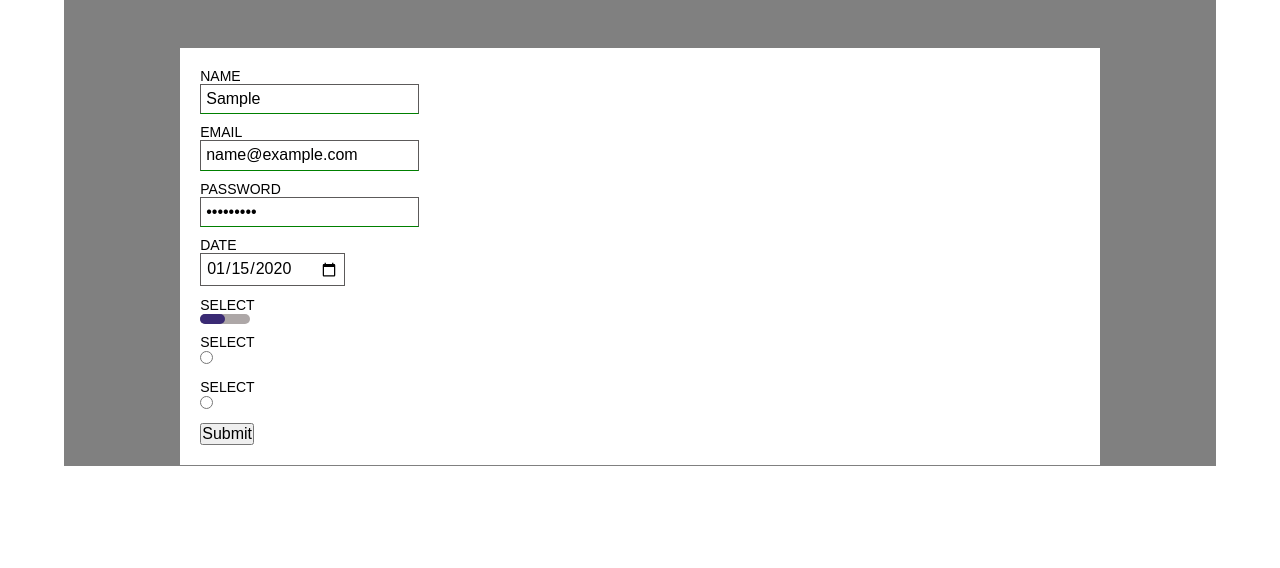
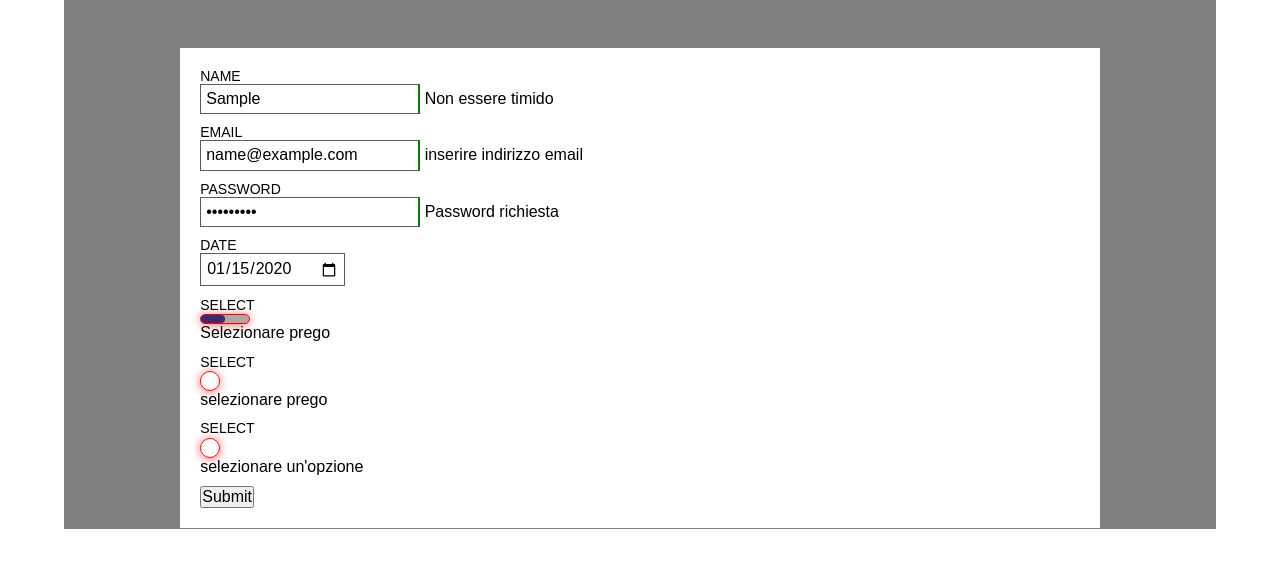
Before and after one commit to Atileon/sassGridFn, a website built with webpack: page src/index.html in a window 1280 px wide. Both pictures are taken after typing "Sample", "name@example.com", "Sample123", "2020-01-15" into the empty fields and a click on the button "Submit". Shown: the part 90-658 px from the top of the page. Built offline with nearby package versions, Linux system fonts and the light colour scheme.

Commit message:
check validation and trim textual inputs

```diff
--- a/src/index.html
+++ b/src/index.html
@@ -8,36 +8,49 @@
   <body>
     <div class="container">
       <h1>TESTING FORMS</h1>
-      <form action="/" class="form" data-form-validation="true">
-        <label data-label="name">
+      <form action="/" method="POST" class="form" data-form-validation="true">
+        <label data-label="name" data-err-message="Non essere timido">
           <input type="text" name="name" placeholder="Name" required />
         </label>
-        <label data-label="email">
+        <label data-label="email" data-err-message="inserire indirizzo email">
           <input
             type="email"
             name="email"
-
             placeholder="Insert email"
             required
           />
         </label>
 
-        <label data-label="password">
-          <input type="password" name="password"  required />
+        <label data-label="password" data-err-message="Password richiesta">
+          <input type="password" name="password" required />
         </label>
         <label data-label="date">
-          <input type="date" name="date"  />
+          <input type="date" name="date" />
         </label>
-        <label data-label="select" class="custom-check">
-          <input type="checkbox" name="check-one"  required />
+        <label
+          data-label="select"
+          class="custom-check"
+          data-err-message="Selezionare prego"
+        >
+          <input type="checkbox" name="check-one" required />
           <span></span>
         </label>
 
-        <label data-label="select">
-          <input type="radio" name="radio-one"  required />
+        <label
+          data-label="select"
+          class="custom-radio"
+          data-err-message="selezionare prego"
+        >
+          <input type="radio" name="radio-one" required />
+          <span></span>
         </label>
-        <label data-label="select">
-          <input type="radio" name="radio-one"  required />
+        <label
+          data-label="select"
+          class="custom-radio"
+          data-err-message="selezionare un'opzione"
+        >
+          <input type="radio" name="radio-one" required />
+          <span></span>
         </label>
         <button type="submit">Submit</button>
       </form>
--- a/src/js/FormValidator.js
+++ b/src/js/FormValidator.js
@@ -14,7 +14,7 @@ export default class FormValidator {
   }
   trimInputs(form) {
     let inputs = form.querySelectorAll("input:required");
-    console.log(inputs);
+    // console.log(inputs);
     for (let input of inputs) {
       input.addEventListener("focusout", () => {
         console.log("-" + input.value + "-");
@@ -23,13 +23,26 @@ export default class FormValidator {
       });
     }
   }
+  ajaxCall(form) {
+    let url = "/";
+    let data = new FormData(form);
+    fetch(url, {
+      method: "post",
+      body: data
+    }).then(resp => {
+      resp.text().then(function(txt) {
+        console.log(txt);
+      });
+    });
+  }
   checkValids(form) {
     let submitBtn = form.querySelector(this.SELECTORS.submitBtn);
 
-    submitBtn.addEventListener("click", () => {
-      console.log(form);
+    submitBtn.addEventListener("click", e => {
       if (form.checkValidity()) {
         console.log("valid");
+        e.preventDefault();
+        this.ajaxCall(form);
       } else {
         console.error("invalid inputs");
         form.classList.add(this.checkValidsClass);
--- a/src/sass/_f_customs.scss
+++ b/src/sass/_f_customs.scss
@@ -38,3 +38,44 @@
     }
   }
 }
+
+// custom radio
+.custom-radio {
+  &::before {
+    display: inline-block;
+  }
+  input {
+    width: 0;
+    height: 0;
+    opacity: 0;
+    &:checked {
+      & + span {
+        &::after {
+          width: 70%;
+          height: 70%;
+        }
+      }
+    }
+  }
+  span {
+    display: block;
+    width: 20px;
+    height: 20px;
+    border: 1px solid black;
+    border-radius: 50%;
+    position: relative;
+    &::after {
+      content: "";
+      display: block;
+      position: absolute;
+      top: 50%;
+      left: 50%;
+      transform: translate(-50%, -50%);
+      width: 0;
+      height: 0;
+      background: black;
+      border-radius: 50%;
+      transition: all 0.3s cubic-bezier(0, -2, 1, 2.2);
+    }
+  }
+}
--- a/src/sass/_testStyles.scss
+++ b/src/sass/_testStyles.scss
@@ -61,17 +61,35 @@ form.check-validation {
     &[type="email"],
     &[type="phone"] {
       &:required {
-        border-bottom: 1px solid red;
+        border-right: 3px solid red;
         &:invalid {
           background: rgba(255, 200, 200, 0.5);
+          border-right: 3px solid red;
         }
         &:valid {
-          border-bottom: 1px solid green;
+          border-right: 2px solid green;
         }
       }
     }
-    &:focus{
-        background: white;
+    &:focus {
+      background: white;
+    }
+    &[type="checkbox"],
+    &[type="radio"] {
+      &:required {
+        &:invalid {
+          & + span {
+            border: 1px solid red;
+            box-shadow: 0px 1px 10px rgba(255, 0, 0, 0.6);
+          }
+        }
+      }
+    }
+  }
+  //set labels when show validation
+  label {
+    &:after {
+      content: attr(data-err-message);
     }
   }
 }
```
